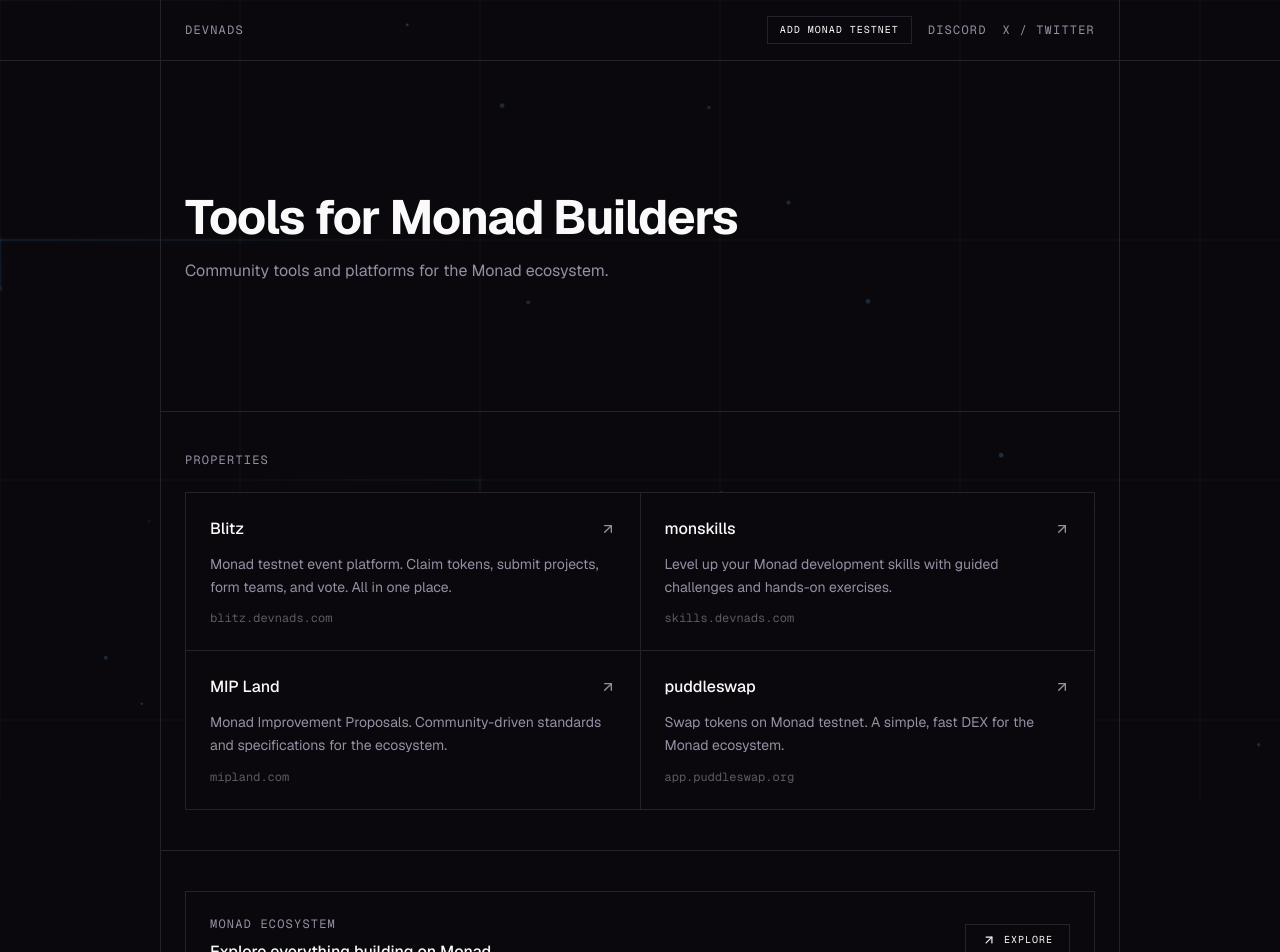
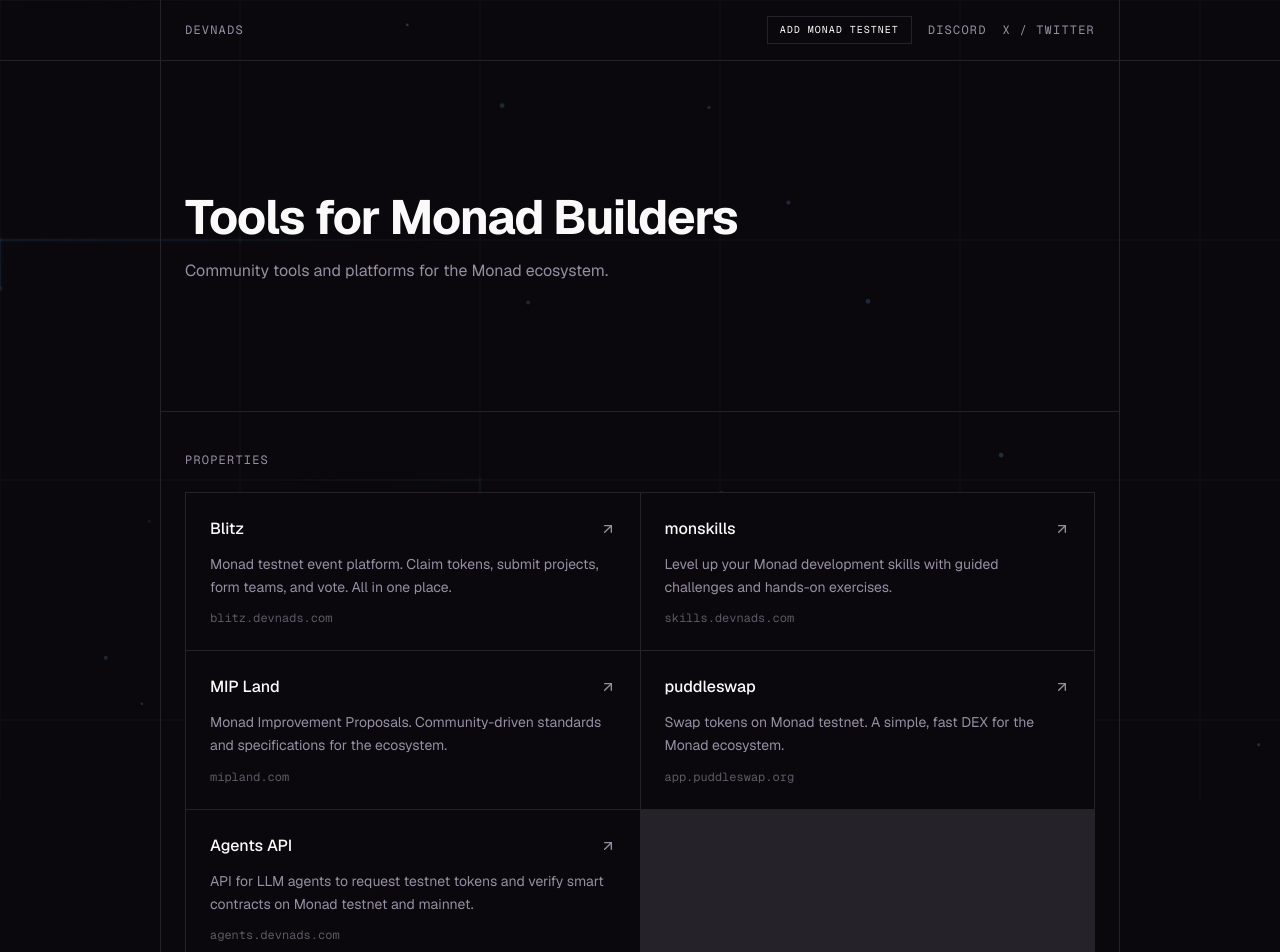
Before and after one commit to portdeveloper/devnads-com, a Next.js app: page / in a window 1280 px wide. Shown: the top 952 px of the page. Built offline with nearby package versions, Linux system fonts and the light colour scheme.

Commit message:
Add Agents API to properties grid

```diff
--- a/src/app/page.tsx
+++ b/src/app/page.tsx
@@ -28,6 +28,12 @@
     url: "https://app.puddleswap.org",
     description:
       "Swap tokens on Monad testnet. A simple, fast DEX for the Monad ecosystem.",
+  },
+  {
+    name: "Agents API",
+    url: "https://agents.devnads.com",
+    description:
+      "API for LLM agents to request testnet tokens and verify smart contracts on Monad testnet and mainnet.",
   },
 ];
 
```
